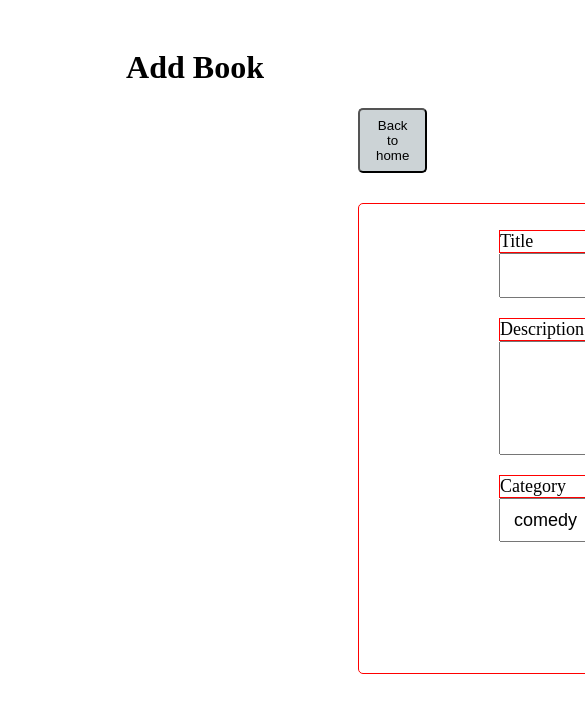
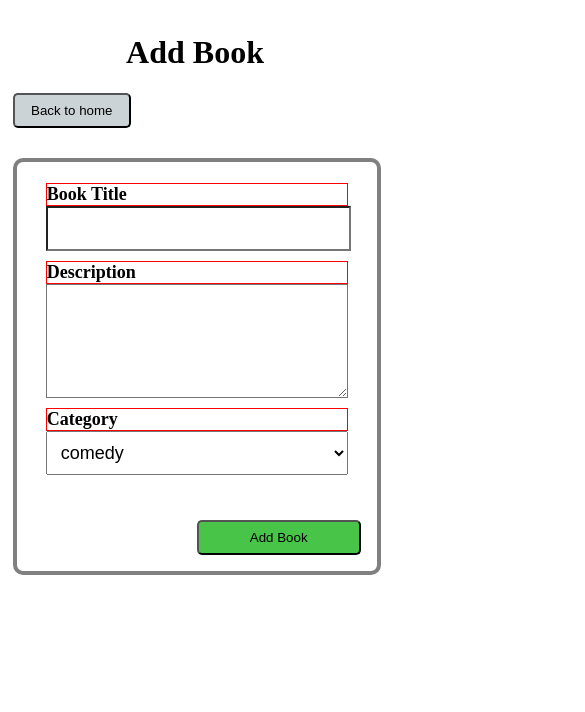
Before and after one commit to alfianElsa14/LitReads, a React (Vite) app: page /add in a window 390 px wide. Shown: the top 712 px of the page, 585 px wide, since content can reach past the window. Built offline with nearby package versions, Linux system fonts and the light colour scheme.

Commit message:
commit 2

```diff
--- a/src/pages/Add.jsx
+++ b/src/pages/Add.jsx
@@ -4,7 +4,7 @@ import { useState } from 'react';
 import axios from 'axios';
 
 
-const App = () => {
+const Add = () => {
     const [bookData, setBookData] = useState({
         title: '',
         description: '',
@@ -53,7 +53,7 @@ const App = () => {
           </Link>
           <form onSubmit={handleSubmit}>
             <div className={styleAdd.inputItem}>
-              <label htmlFor="title">Title</label>
+              <label htmlFor="title">Book Title</label>
               <input
                 type="text"
                 id="title"
@@ -95,4 +95,4 @@ const App = () => {
     )
 }
 
-export default App;
+export default Add;
--- a/src/style/add.module.scss
+++ b/src/style/add.module.scss
@@ -1,5 +1,8 @@
 .container {
     padding: 20px;
+    // background-image: url(https://images.unsplash.com/photo-1527176930608-09cb256ab504?auto=format&fit=crop&q=80&w=1000&ixlib=rb-4.0.3&ixid=M3wxMjA3fDB8MHxzZWFyY2h8MTR8fGJvb2t8ZW58MHx8MHx8fDA%3D);
+    // background-repeat: no-repeat;
+    // background-size: cover;
 
     h1 {
         text-align: center;
@@ -16,14 +19,15 @@
 
     form {
         width: 550px;
-        border: 1px solid red;
+        border: 8px solid gray;
         padding: 1rem;
-        border-radius: 5px;
+        border-radius: 10px;
         display: flex;
         flex-direction: column;
         align-items: center;
         justify-content: center;
         margin-left: 330px;
+        // background: linear-gradient(45deg, rgb(222, 55, 13), #1d092d);
 
         .inputItem {
             padding: 10px;
@@ -35,6 +39,7 @@
                 width: 300px;
                 border: 1px solid red;
                 font-size: 18px;
+                font-weight: 600;
             }
 
             .select {
@@ -47,11 +52,13 @@
                 padding: 10px;
                 width: 93%;
                 font-size: 18px;
+                background-color: rgba(255, 255, 255, 0.5);
             }
 
             textarea {
                 font-size: 16px;
                 font-family: Arial, Helvetica, sans-serif;
+                background-color: rgba(255, 255, 255, 0.5);
             }
         }
 
@@ -61,11 +68,98 @@
             padding: 8px 16px;
             margin-bottom: 30px;
             margin-right: 8rem;
-            background-color: green;
+            background-color: rgb(72, 196, 72);
             border-radius: 5px;
             width: 20%;
             cursor: pointer;
         }
 
+        .addAccount:hover {
+            background-color: green;
+        }
+
     }
 }
+
+@media (max-width: 450px) {
+    .container {
+        padding: 5px;
+
+        h1 {
+            text-align: center;
+        }
+
+        .back {
+            padding: 8px 16px;
+            margin-bottom: 30px;
+            background-color: rgb(204, 211, 214);
+            border-radius: 5px;
+            cursor: pointer;
+            margin-left: 0px;
+        }
+
+        form {
+            width: 90%;
+            border: 4px solid gray;
+            padding: 1rem;
+            border-radius: 10px;
+            display: flex;
+            flex-direction: column;
+            align-items: center;
+            justify-content: center;
+            margin-left: 0px;
+            // background: linear-gradient(45deg, rgb(222, 55, 13), #1d092d);
+
+            .inputItem {
+                padding: 5px;
+                display: flex;
+                flex-direction: column;
+
+                label {
+                    display: inline-block;
+                    width: 300px;
+                    // border: 1px solid red;
+                    font-size: 18px;
+                    font-weight: 600;
+                }
+
+                .select {
+                    padding: 10px;
+                    width: 100%;
+                    font-size: 18px;
+                }
+
+                input{
+                    padding: 10px;
+                    width: 93%;
+                    font-size: 18px;
+                    background-color: rgba(255, 255, 255, 0.5);
+                }
+
+                textarea {
+                    font-size: 16px;
+                    font-family: Arial, Helvetica, sans-serif;
+                    background-color: rgba(255, 255, 255, 0.5);
+                }
+            }
+
+            .addAccount {
+                align-self: flex-end;
+                margin-top: 40px;
+                padding: 8px 16px;
+                margin-bottom: 0px;
+                margin-right: 0rem;
+                background-color: rgb(72, 196, 72);
+                border-radius: 5px;
+
+                width: 50%;
+                cursor: pointer;
+            }
+
+            .addAccount:hover {
+                background-color: green;
+            }
+
+        }
+    }
+}
```
